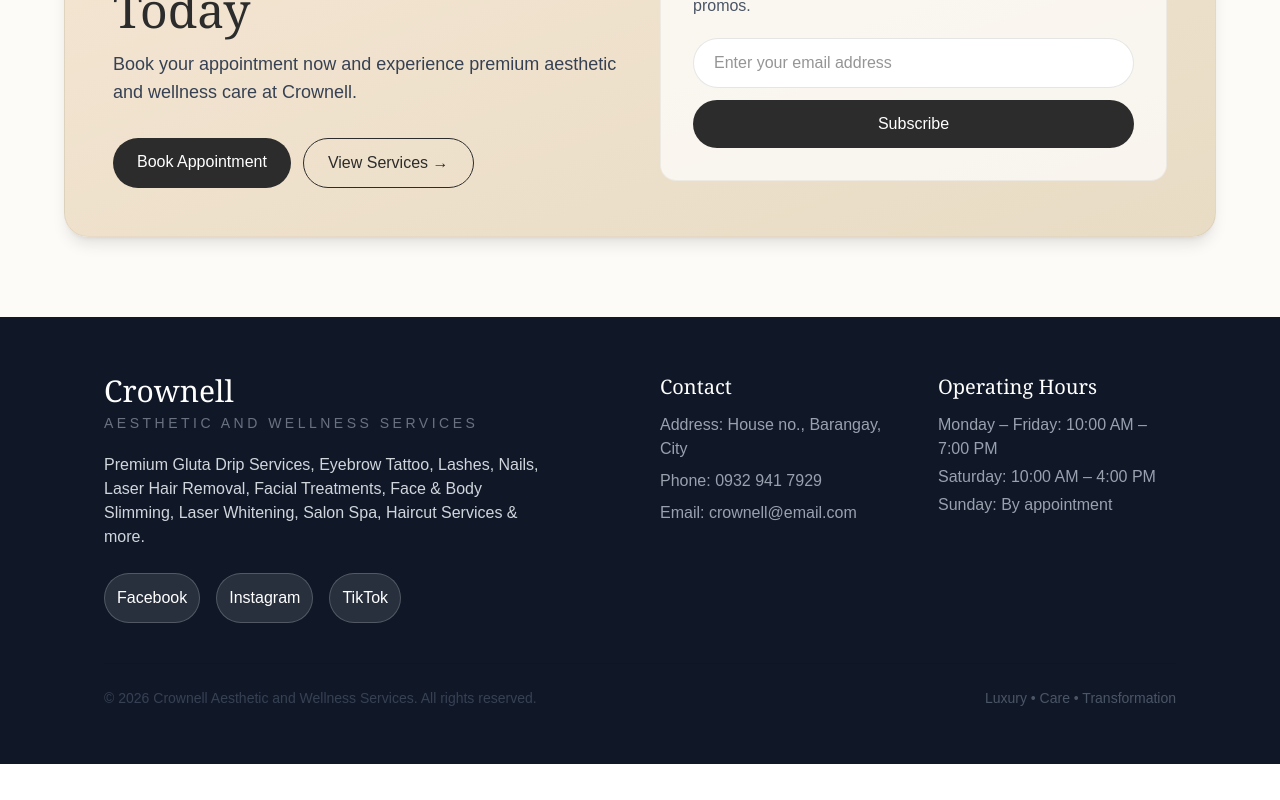
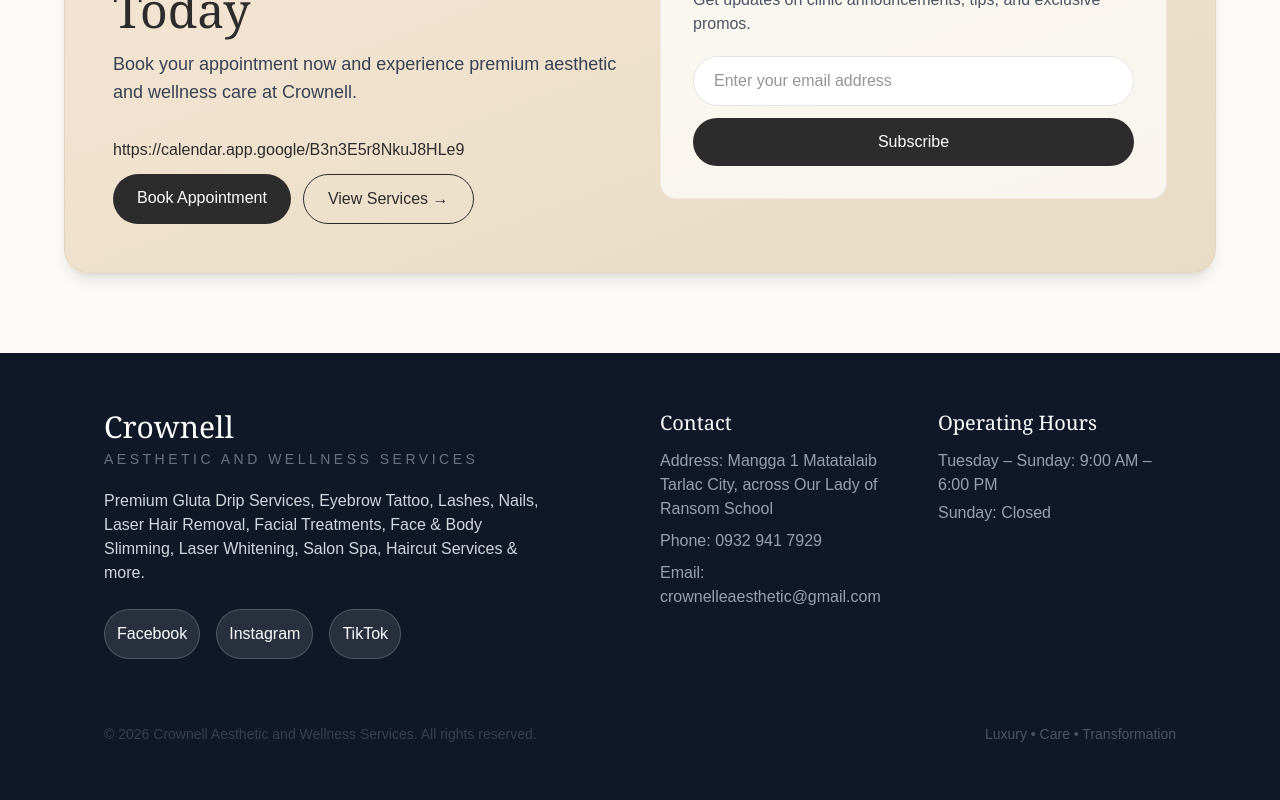
Before and after one commit to montefalcon089-beep/crownell-website, a Next.js app in the folder crownell-website/: page / in a window 1280 px wide. Shown: the part 2745-3545 px from the top of the page. Before the commit the page ends 3509 px from the top, so only its background shows below. Built offline with nearby package versions, Linux system fonts and the light colour scheme.

Commit message:
Update email, booking link, address, and operating hours

```diff
--- a/crownell-website/app/page.tsx
+++ b/crownell-website/app/page.tsx
@@ -97,7 +97,7 @@
 
           {/* CTA */}
           <a
-            href="https://calendar.app.google/t49qqkD8sNtap53V6"
+            href="https://calendar.app.google/B3n3E5r8NkuJ8HLe9"
             target="_blank"
             className="inline-flex items-center justify-center rounded-full bg-[#2C2C2C] text-white px-5 py-2.5 text-sm hover:bg-[#BFA089] transition"
           >
@@ -257,7 +257,7 @@
               </p>
 
               <div className="flex flex-wrap gap-3">
-                {/* Replace # with your booking link or Messenger link later */}
+                {"https://calendar.app.google/B3n3E5r8NkuJ8HLe9"}
                 <a
                   href="#contact"
                   className="bg-[#2C2C2C] text-white px-6 py-3 rounded-full hover:bg-[#BFA089] transition"
@@ -348,13 +348,13 @@
               <div className="font-serif text-xl mb-3">Contact</div>
               <div className="text-gray-400 space-y-2">
                 <p>
-                  <span className="font-medium">Address:</span> House no., Barangay, City
+                  <span className="font-medium">Address:</span> Mangga 1 Matatalaib Tarlac City, across Our Lady of Ransom School
                 </p>
                 <p>
                   <span className="font-medium">Phone:</span> 0932 941 7929
                 </p>
                 <p>
-                  <span className="font-medium">Email:</span> crownell@email.com
+                  <span className="font-medium">Email:</span> crownelleaesthetic@gmail.com
                 </p>
               </div>
             </div>
@@ -363,9 +363,8 @@
             <div className="reveal reveal-right" data-reveal>
               <div className="font-serif text-xl mb-3">Operating Hours</div>
               <div className="text-gray-400 space-y-1">
-                <p>Monday – Friday: 10:00 AM – 7:00 PM</p>
-                <p>Saturday: 10:00 AM – 4:00 PM</p>
-                <p>Sunday: By appointment</p>
+                <p>Tuesday – Sunday: 9:00 AM – 6:00 PM</p>
+                <p>Sunday: Closed</p>
               </div>
             </div>
           </div>
```
